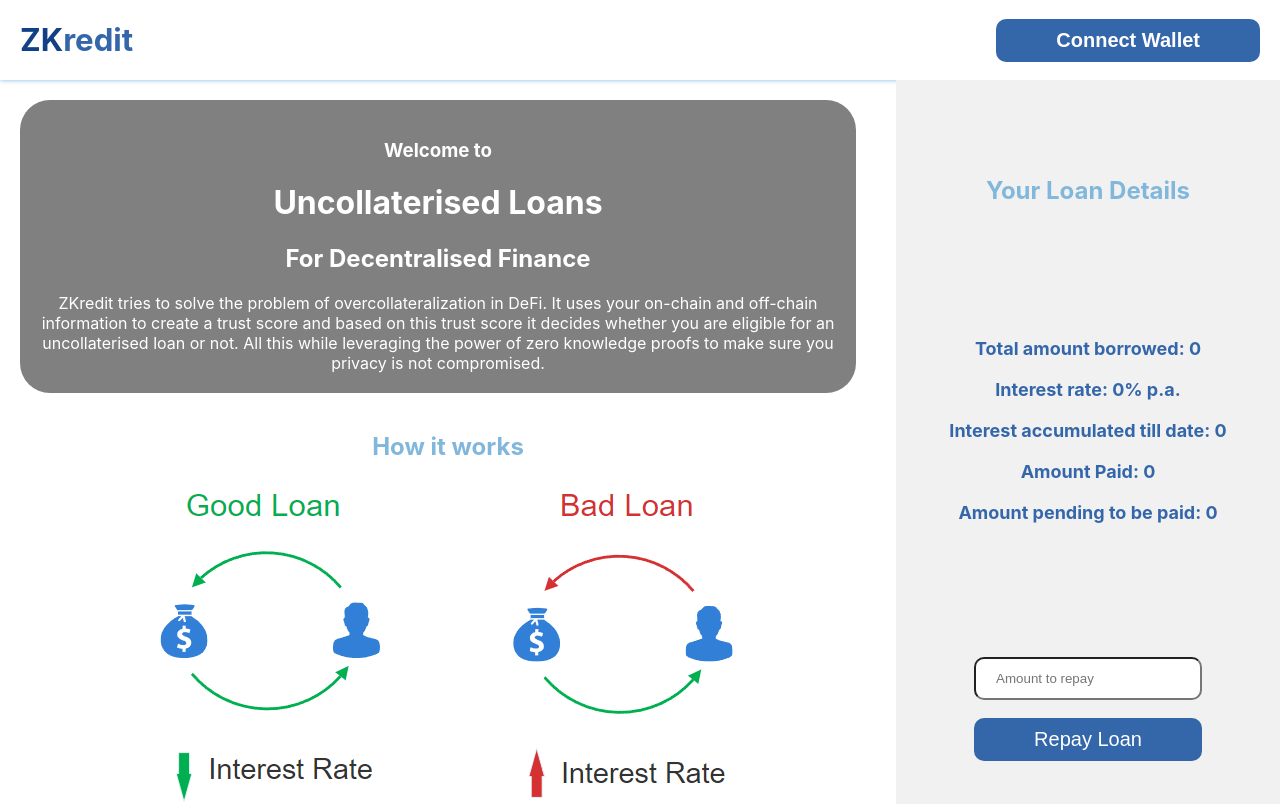
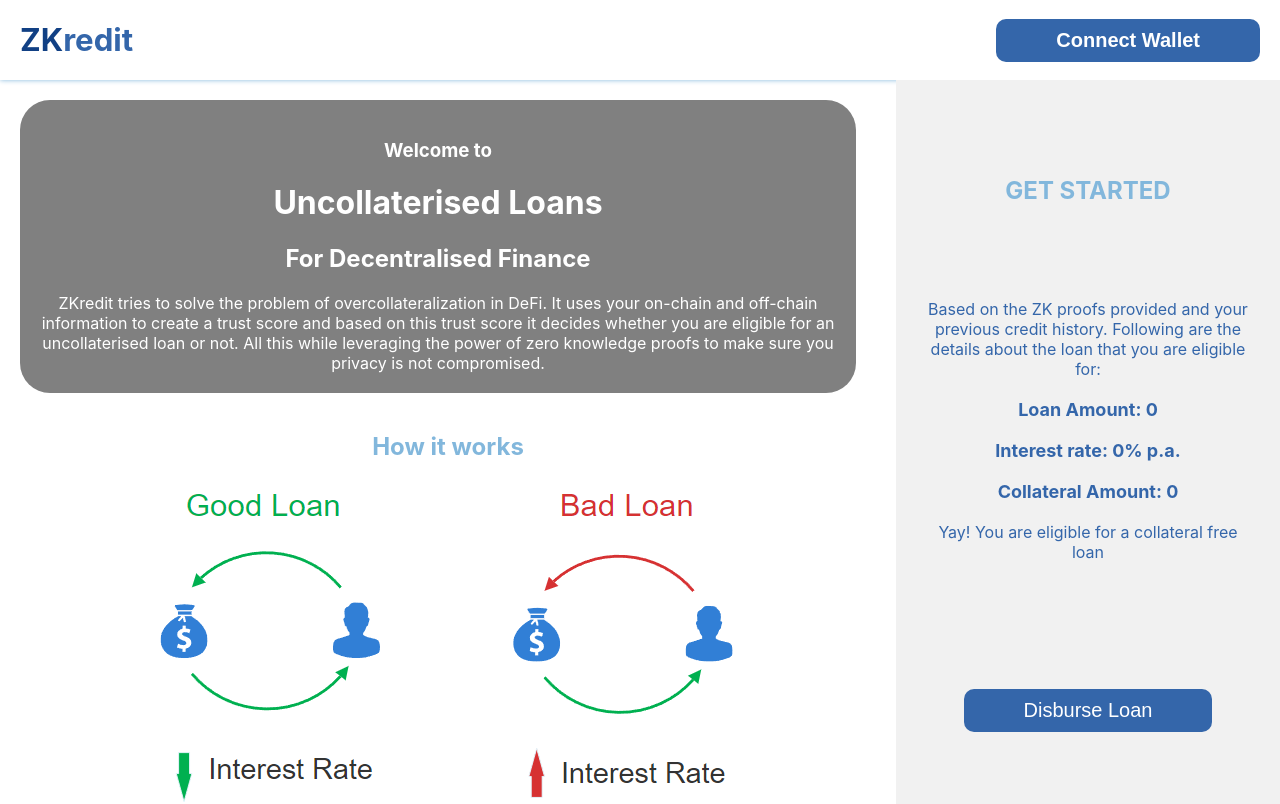
Before and after one commit to Kirillr-Sibirski/uncollateralized-lending, a React (Create React App) app: page / in a window 1280 px wide. Shown: the top 804 px of the page. Built offline with nearby package versions, Linux system fonts and the light colour scheme.

Commit message:
Collateral info added.

```diff
--- a/src/components/Home.js
+++ b/src/components/Home.js
@@ -19,11 +19,12 @@ const Home = () => {
 
   const [loanAmount, setLoanAmount] = useState(0)
   const [loanInterest, setLoanInterest] = useState(0)
-  const [showLoan, setShowLoan] = useState(false)
-  const [loanExists, setLoanExists] = useState(true)
+  const [showLoan, setShowLoan] = useState(true)
+  const [loanExists, setLoanExists] = useState(false)
   const [loanInterestAmount, setLoanInterestAmount] = useState(0)
   const [amountPaid, setAmountPaid] = useState(0)
   const [amount, setAmount] = useState(0)
+  const [collateralAmount, setCollateralAmount] = useState(0)
 
   const handleConnectWallet = async () => {
     try {
@@ -264,6 +265,11 @@ const Home = () => {
                 <span className="loan-info">
                   Interest rate: {loanInterest}% p.a.
                 </span>
+                <span className="loan-info">Collateral Amount: {collateralAmount}</span>
+                <span className="loan-description">
+                  {collateralAmount
+                  ? "You don't have the required trust score yet for a collateral free loan"
+                  : "Yay! You are eligible for a collateral free loan"}</span>
               </div>
             ) : (
               <p className="description">
```
